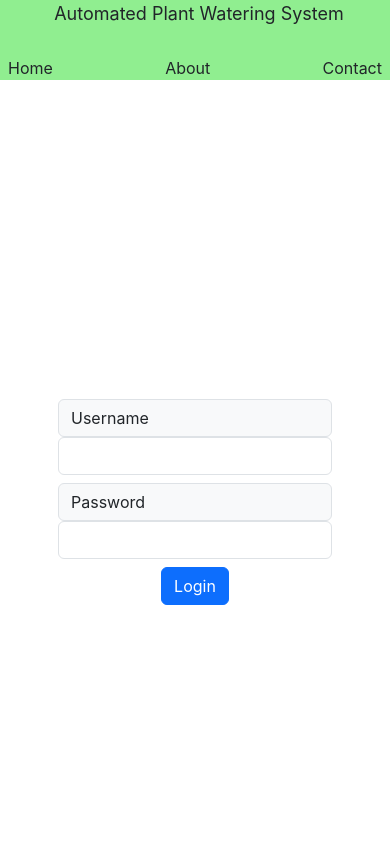
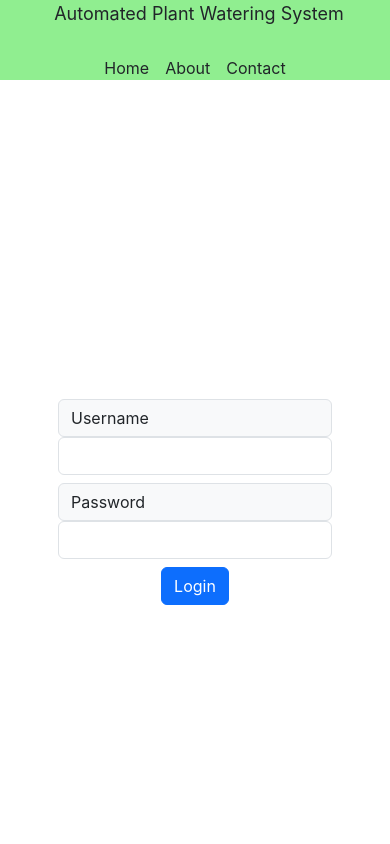
Before and after one commit to ArmyaAli/TPJ655-Plant-Watering-System, an Angular app in the folder Client/: page /login in a window 390 px wide. Shown: the top 844 px of the page. Built offline with nearby package versions, Linux system fonts and the light colour scheme.

Commit message:
restructure stylesheet

```diff
--- a/Client/src/app/Components/navbar/navbar.component.css
+++ b/Client/src/app/Components/navbar/navbar.component.css
@@ -1,8 +1,3 @@
-.heading {
-    font-size: 24px;
-    margin-left: 8px;
-}
-
 nav {
     width: 100%;
     height: 80px;
@@ -12,10 +7,14 @@ nav {
     background: lightgreen;
 }
 
+.heading {
+    font-size: 24px;
+    margin-left: 8px;
+}
+
 .navlinks {
     display: flex;
     justify-content: space-between;
-    width: 40%;
 }
 
 li {
@@ -30,7 +29,5 @@ li {
     nav {
         flex-direction: column;
     }
-    .navlinks {
-        width: 100%;
-    }
+
 }
```
